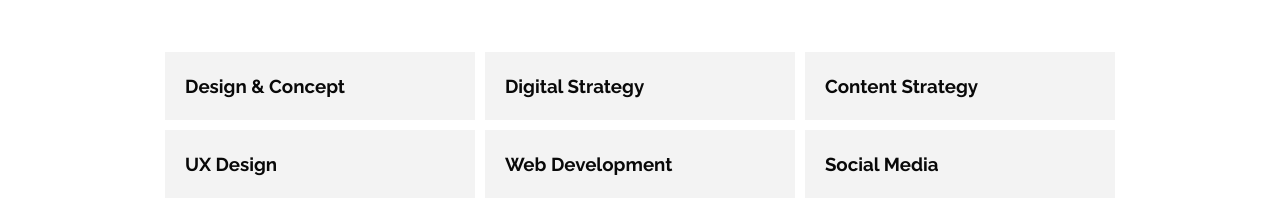
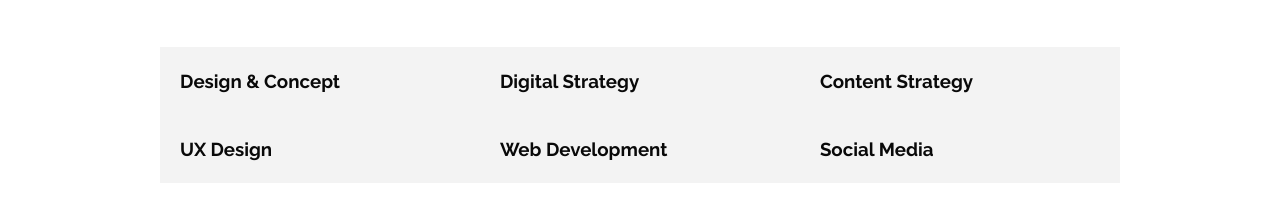
Before and after one commit to TPoe25/atlas-web_front_end, a plain HTML site: page flexbox/0-index.html in a window 1280 px wide. Shown: the part 581-800 px from the top of the page. Drawn offline with nearby package versions, Linux system fonts and the light colour scheme.

Commit message:
checking 0 fix

```diff
--- a/flexbox/0-styles.css
+++ b/flexbox/0-styles.css
@@ -194,17 +194,6 @@
     margin: 0;
     padding: 0;
     list-style: none;
-  }
-
-  .row::after {
-    content: '';
-    display: table;
-    clear: both;
-  }
-
-  [class*='col-'] {
-    float: left;
-    padding: 0.5rem;
   }
 
   .col-1-3 {
```
